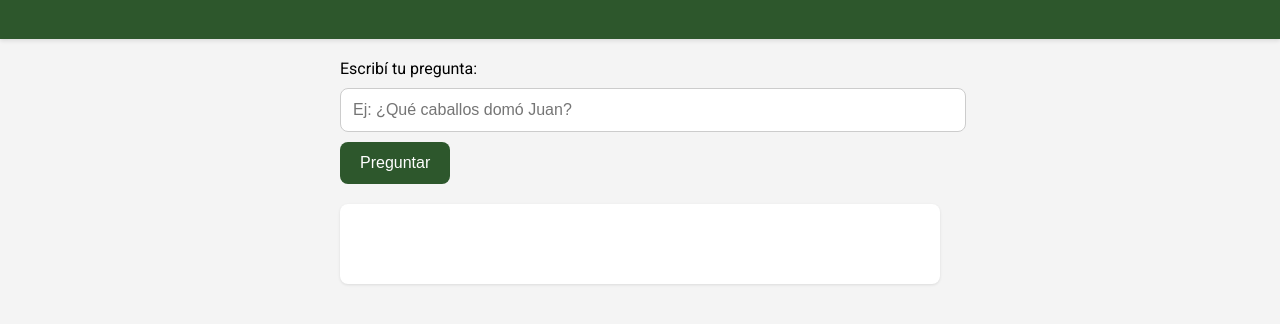
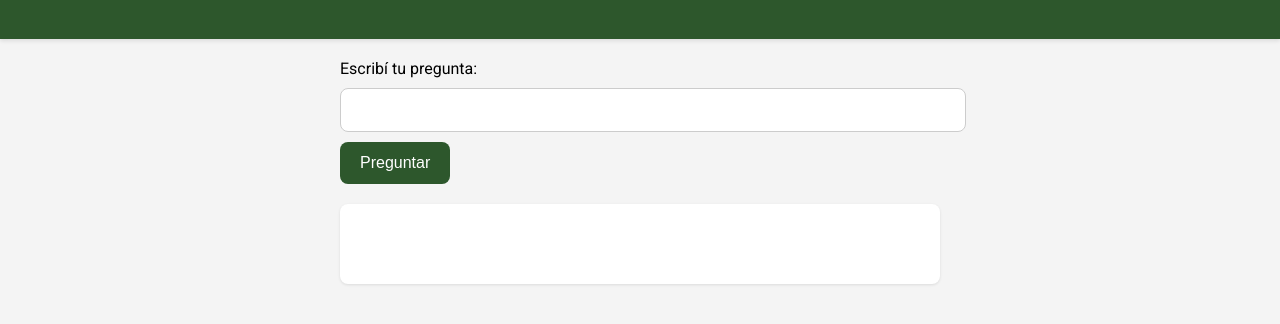
Before and after one commit to MiguelGuerrer/LAS-ALAZANAS, a plain HTML site: page templates/index.html in a window 1280 px wide. Shown: the part 82-406 px from the top of the page. Drawn offline with Linux system fonts and the light colour scheme.

Commit message:
Update index.html

```diff
--- a/templates/index.html
+++ b/templates/index.html
@@ -70,7 +70,7 @@
   </header>
   <div class="container">
     <label for="pregunta">Escribí tu pregunta:</label>
-    <input type="text" id="pregunta" placeholder="Ej: ¿Qué caballos domó Juan?">
+    <input type="text" id="pregunta" placeholder="">
     <button onclick="enviarPregunta()">Preguntar</button>
     <div class="spinner" id="spinner">⏳ Procesando...</div>
     <div id="respuesta"></div>
```
